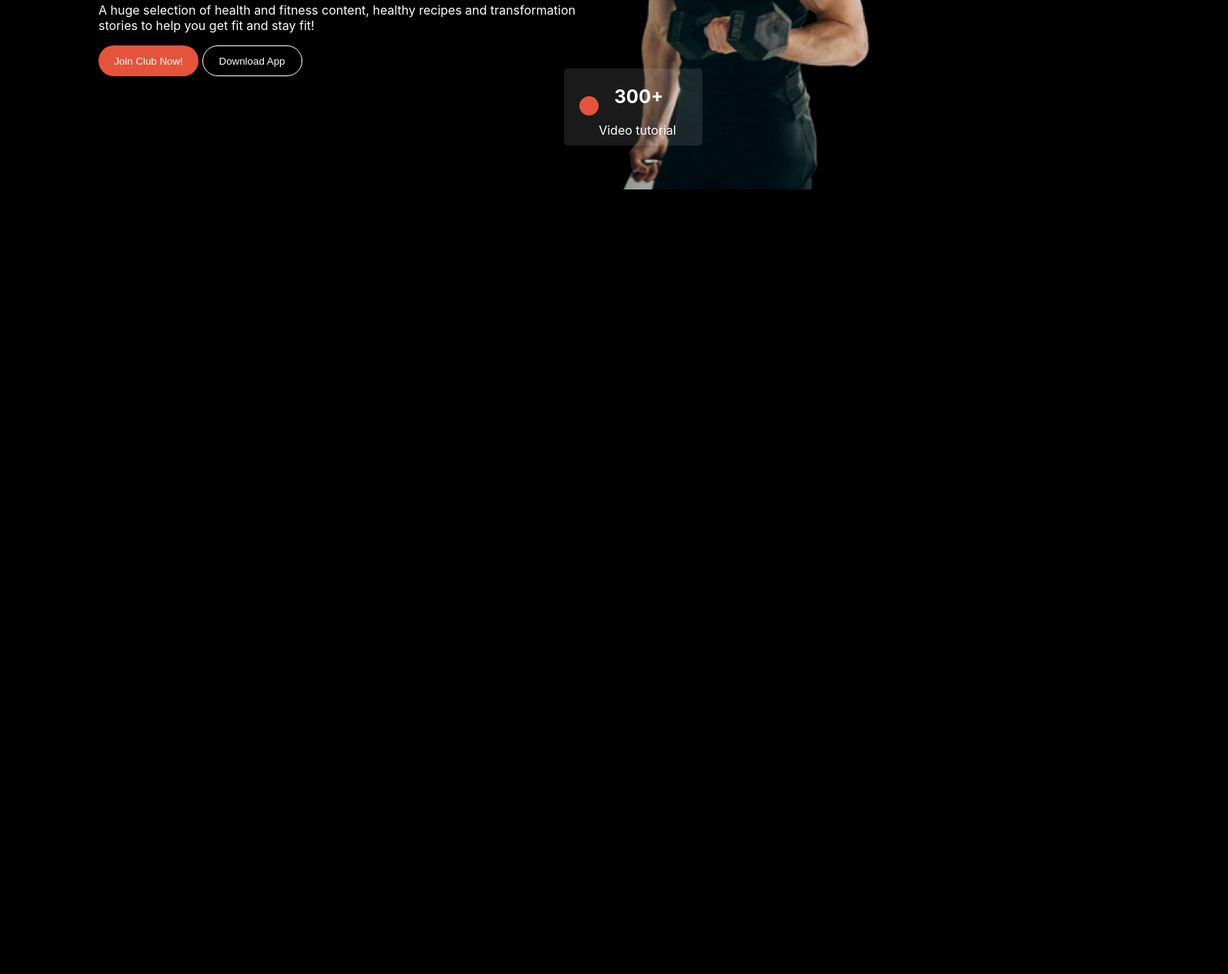
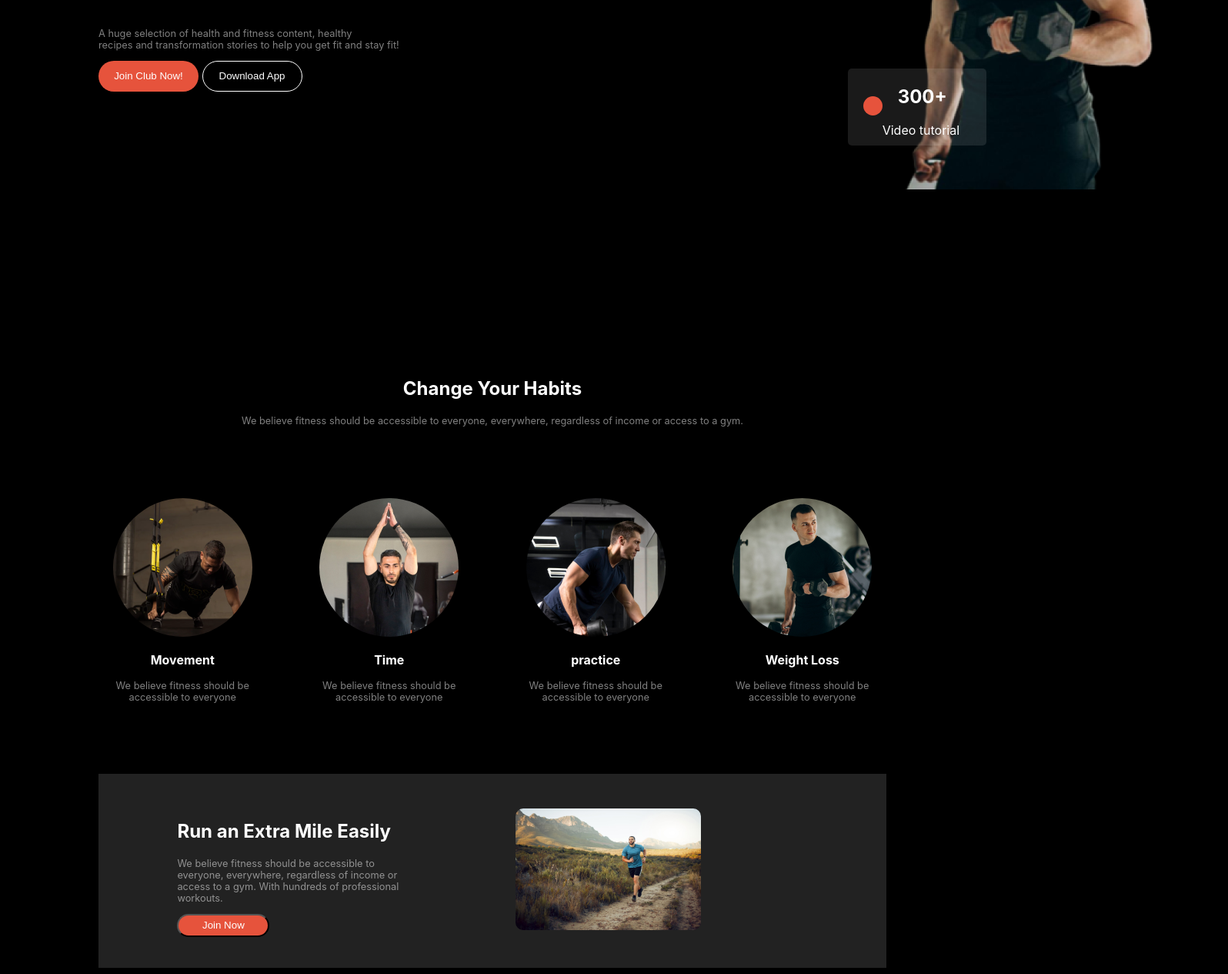
Before and after one commit to RuponGomeZ/Assignment-02, a plain HTML site: page index.html in a window 1280 px wide. Shown: the part 450-1715 px from the top of the page at 77% size, 1596 px wide, since content can reach past the window. Before the commit the page ends 928 px from the top, so only its background shows below. Drawn offline with Linux system fonts and the light colour scheme; a web font is replaced by a local one.

Commit message:
run everyday section complete

```diff
--- a/index.html
+++ b/index.html
@@ -8,10 +8,12 @@
     <link rel="stylesheet" href="styles/styles.css">
     <style>
         @import url('https://fonts.googleapis.com/css2?family=Roboto:ital,wght@0,100;0,300;0,400;0,500;0,700;0,900;1,100;1,300;1,400;1,500;1,700;1,900&display=swap');
+        @import url('https://fonts.cdnfonts.com/css/miama');
     </style>
 </head>
 
 <body>
+    <header>
         <div class="nav-bar">
             <div class="title">
                 <h3 class="orange-color">Fitness</h3>
@@ -29,15 +31,17 @@
         <section>
             <div class="banner">
                 <div class="">
-                <h1 class="main-title">Get body in <br><span>Shape</span> & stay <br> healthy</h1>
-                <p>A huge selection of health and fitness content, healthy recipes and transformation stories to help
+                    <h1 class="main-title">Get body in <br><span class="font-Miama">Shape</span> & stay <br> healthy
+                    </h1>
+                    <p class="description">A huge selection of health and fitness content, healthy <br> recipes and
+                        transformation stories to help
                         you
                         get fit and stay fit!</p>
                     <button class="btn-join-club bg-orange-color">Join Club Now!</button>
                     <button class="btn-download-app">Download App</button>
                 </div>
                 <div class="">
-                <img src="./images/Images 2.png" alt="">
+                    <img class="img-with-dumble" src="./images/Images 2.png" alt="">
                     <div class="card card-1">
                         <div class="card-texts">
                             <h2>500+</h2>
@@ -58,6 +62,56 @@
             </div>
         </section>
 
+    </header>
+
+    <main>
+        <!-- Change Your habits -->
+        <section>
+            <div class="change-your-habits">
+                <h2>Change Your Habits</h2>
+                <p class="description">We believe fitness should be accessible to everyone, everywhere, regardless of
+                    income
+                    or access to a gym.</p>
+            </div>
+
+            <main>
+                <div class="image-cards-section flex">
+                    <div class="img-card">
+                        <img class="image-circle" src="images/image 3.png" alt="">
+                        <h3 class="section-title">Movement</h3>
+                        <p class="description">We believe fitness should be accessible to everyone</p>
+                    </div>
+                    <div class="img-card">
+                        <img class="image-circle" src="./images/image 2.png" alt="">
+                        <h3 class="section-title">Time</h3>
+                        <p class="description">We believe fitness should be accessible to everyone</p>
+                    </div>
+                    <div class="img-card">
+                        <img class="image-circle" src="./images/image 4.png" alt="">
+                        <h3 class="section-title">practice</h3>
+                        <p class="description">We believe fitness should be accessible to everyone</p>
+                    </div>
+                    <div class="img-card">
+                        <img class="image-circle" src="./images/image 5.png" alt="">
+                        <h3 class="section-title">Weight Loss</h3>
+                        <p class="description">We believe fitness should be accessible to everyone</p>
+                    </div>
+                </div>
+            </main>
+        </section>
+    </main>
+
+    <div class="flex run-extra-section">
+        <div>
+            <h2>Run an Extra Mile Easily</h2>
+            <p class="description">We believe fitness should be accessible to everyone, everywhere, regardless of income
+                or access to a gym. With hundreds of professional workouts.</p>
+            <button class="btn-join-now">Join Now</button>
+        </div>
+        <div>
+            <img class="img-resize" src="./images/run.jpg" alt="">
+        </div>
+    </div>
 
 </body>
 
--- a/styles/styles.css
+++ b/styles/styles.css
@@ -43,6 +43,12 @@ body {
     font-size: 1.6rem;
 }
 
+.font-Miama {
+    font-family: 'Miama', sans-serif;
+    font-size: 6rem;
+    font-weight: 300;
+}
+
 .title>h3 {
     margin-top: 0;
 }
@@ -67,8 +73,17 @@ body {
     font-size: 4em;
 }
 
+.description {
+    font-size: 0.8rem;
+    opacity: 50%;
+}
+
 .banner {
     display: flex;
+}
+
+.img-with-dumble {
+    padding-left: 160%;
 }
 
 .card {
@@ -76,8 +91,6 @@ body {
     width: 180px;
     height: 100px;
     border-radius: 5px;
-
-
 }
 
 .card-texts {
@@ -90,13 +103,13 @@ body {
 .card-1 {
     position: relative;
     top: -58%;
-    left: 60%;
+    left: 230%;
 }
 
 .card-2 {
     position: relative;
     top: -35%;
-    right: 20%;
+    right: -140%;
 }
 
 .circle {
@@ -131,11 +144,58 @@ body {
     color: white;
 }
 
+/* Change your habit */
+.change-your-habits {
+    text-align: center;
+    margin-top: 0;
+}
 
+.section-title {
+    font-size: 1rem;
+}
 
+.image-circle {
+    border-radius: 50%;
+}
 
+.img-card {
+    padding-top: 80px;
+    text-align: center;
+}
 
+.image-cards-section {
+    gap: 50px;
+}
 
+.img-resize {
+    width: 50%;
+    border-radius: 10px;
+}
+
+.btn-join-now {
+    background-color: #E6533C;
+    color: #FFFFFF;
+    border-radius: 50px;
+    width: 120px;
+    height: 30px;
+    /* align-items: center; */
+    /* justify-content: center;
+    text-align: center;
+    gap: 20px; */
+}
+
+.run-extra-section {
+    margin-top: 80px;
+    padding-left: 10%;
+    padding-top: 40px;
+    padding-bottom: 40px;
+    gap: 150px;
+
+    /* justify-content: flex-end; */
+    align-items: center;
+    background-color: #222222;
+    /* width: 900px; */
+}
 
 @media screen and (max-width:576px) {
     .nav {
@@ -164,12 +224,23 @@ body {
     }
 
     .card-1 {
-        top: -550px;
-        right: 60px;
+        top: -520px;
+        left: 250px;
     }
 
     .card-2 {
-        top: -440px;
+        top: -290px;
         left: 10px;
     }
+
+    /* Change  your Habit section */
+
+    .image-cards-section {
+        flex-direction: column;
+        gap: 10px;
+    }
+
+    .img-with-dumble {
+        padding-left: 10%;
+    }
 }
```
Lines whose indentation alone changed are shown as unchanged.
